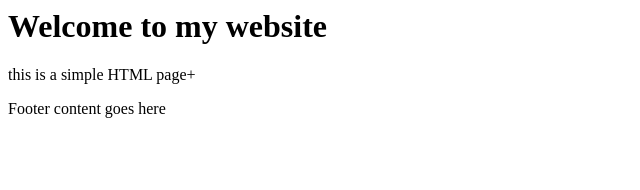
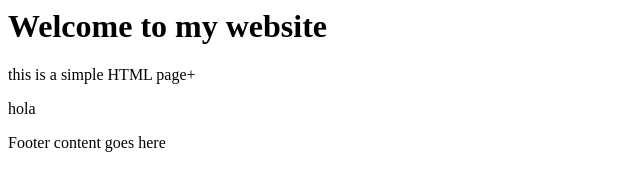
Before and after one commit to frangarcia-pixel/Exemple1, a plain HTML site: page index.html in a window 1280 px wide. Shown: the whole page, without its empty margins (0-640 px from the left). Drawn offline with Linux system fonts and the light colour scheme.

Commit message:
T2 iniciada

```diff
--- a/index.html
+++ b/index.html
@@ -5,7 +5,9 @@
     <body>
         <h1>Welcome to my website</h1>
         <p>this is a simple HTML page+</p>
+        hola
     </body>
     <div>
         <p>Footer content goes here</p>
+    </div>
 </html>
```
Also changed, not shown: about.html (+3 -0 lines).
